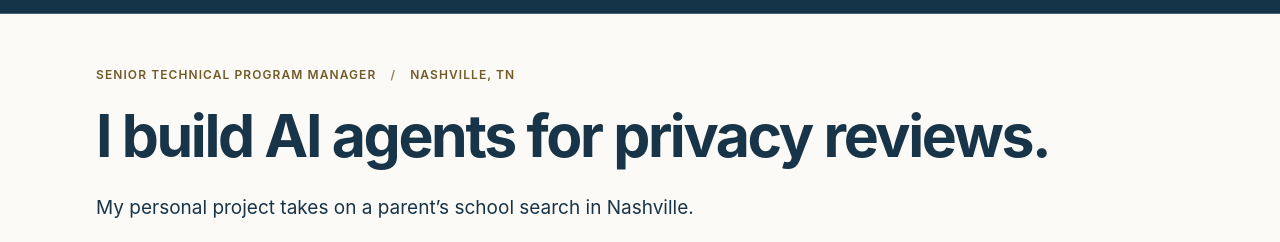
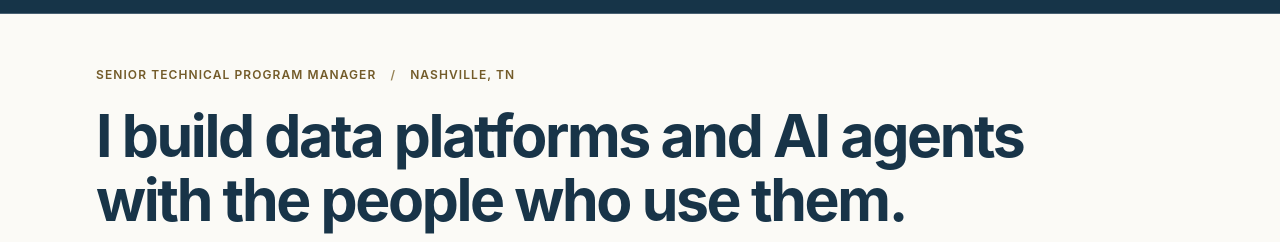
Before and after one commit to lukepionk/lukepionk.com, a website: page site/index.html in a window 1280 px wide. Shown: the part 63-305 px from the top of the page. Drawn offline with Linux system fonts and the light colour scheme.

Commit message:
Broaden homepage hero beyond privacy reviews

```diff
--- a/site/index.html
+++ b/site/index.html
@@ -34,7 +34,7 @@
     <main id="main" class="shell">
       <section class="hero" aria-labelledby="hero-title">
         <p class="eyebrow hero-eyebrow">Senior Technical Program Manager <span aria-hidden="true">/</span> Nashville, TN</p>
-        <h1 id="hero-title">I build AI agents for privacy reviews.</h1>
+        <h1 id="hero-title">I build data platforms and AI agents with the people who use them.</h1>
         <p class="hero-intro">My personal project takes on a parent&rsquo;s school search in Nashville.</p>
         <p class="hero-background">Now at <strong>Amazon</strong>, including earlier work at <strong>AWS</strong>. Previously <strong>Deloitte</strong> and <strong>PwC</strong>.</p>
         <div class="hero-actions">
```
Also changed, not shown: tests/site.spec.js (+2 -2 lines).
